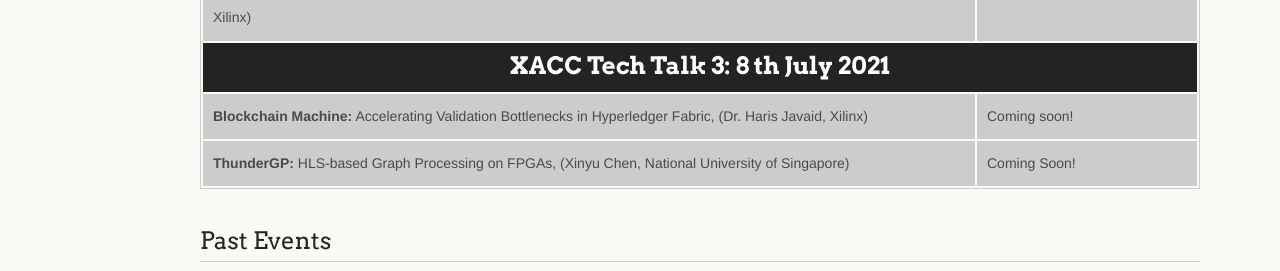
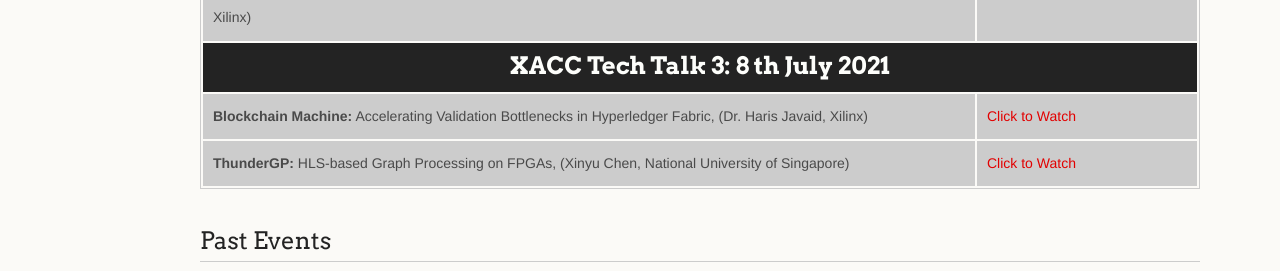
Before and after one commit to Xilinx/xacc, a Jekyll site: the page built from docs/events.md, in a window 1280 px wide and 1360 px high. Shown: the part 850-1121 px from the top of the window. Built offline with Jekyll 4.4.1, drawn with Linux system fonts in a browser that asks for light colours; our own code applies the rules of GitHub Pages for plain Markdown files.

Commit message:
Update events.md

```diff
--- a/docs/events.md
+++ b/docs/events.md
@@ -99,7 +99,7 @@
       <strong>Blockchain Machine:</strong> Accelerating Validation Bottlenecks in Hyperledger Fabric, (Dr. Haris Javaid, Xilinx)
     </td>
     <td>
-      <a href=""></a>Coming soon!
+      <a href="https://youtu.be/D8ZunBYc5xI?t=75">Click to Watch</a>
     </td>
    </tr>
    <tr>
@@ -107,7 +107,7 @@
       <strong>ThunderGP:</strong> HLS-based Graph Processing on FPGAs, (Xinyu Chen, National University of Singapore)
     </td>
     <td>
-      <a href=""></a>Coming Soon!
+      <a href="https://youtu.be/D8ZunBYc5xI?t=1792">Click to Watch</a>
     </td>
     </tr>
 </table>
```
